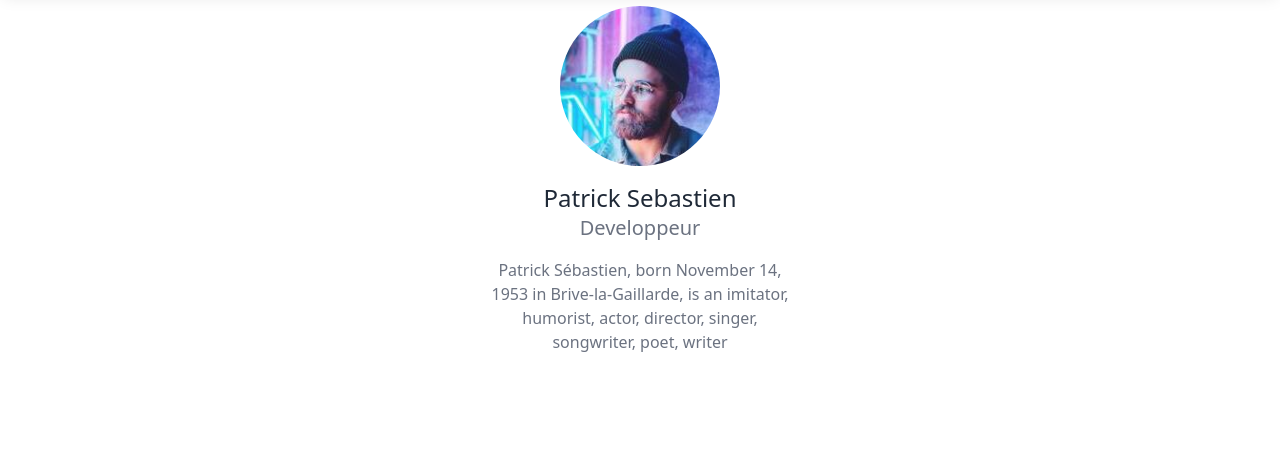
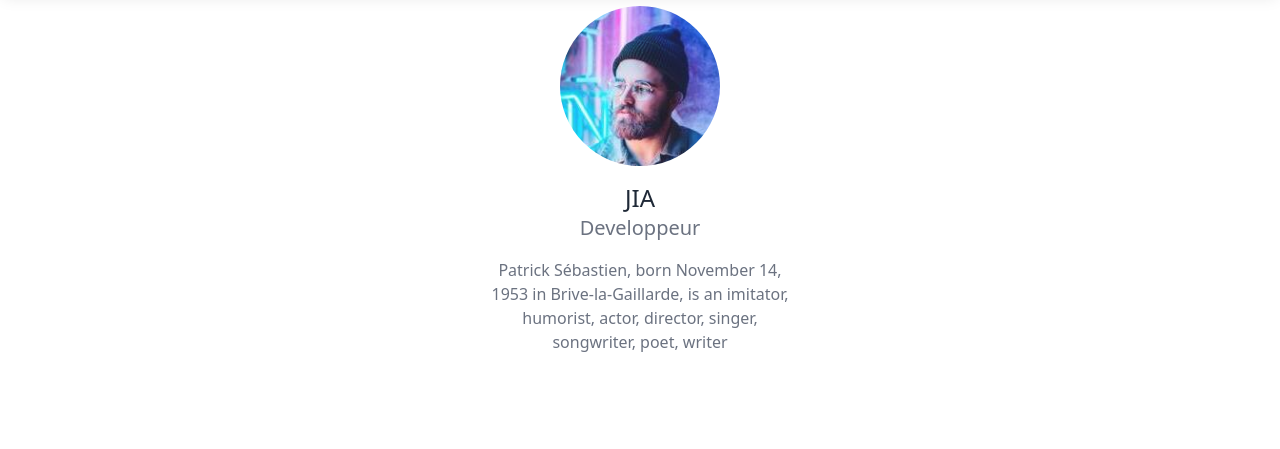
Before and after one commit to Jiahub77/Jiahub77.github.io, a website: page index.html in a window 1280 px wide. Shown: the part 74-523 px from the top of the page. Drawn offline with Linux system fonts and the light colour scheme.

```diff
--- a/index.html
+++ b/index.html
@@ -69,7 +69,7 @@
             </div>
             <div class="text-center">
                 <p class="text-2xl text-gray-800 dark:text-white">
-                    Patrick Sebastien
+                    JIA
                 </p>
                 <p class="text-xl font-light text-gray-500 dark:text-gray-200">
                     Developpeur
```
